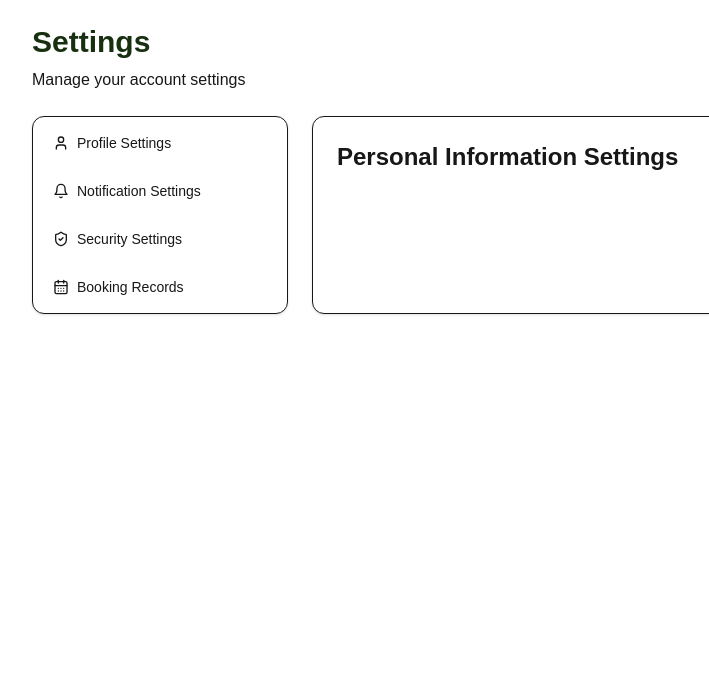
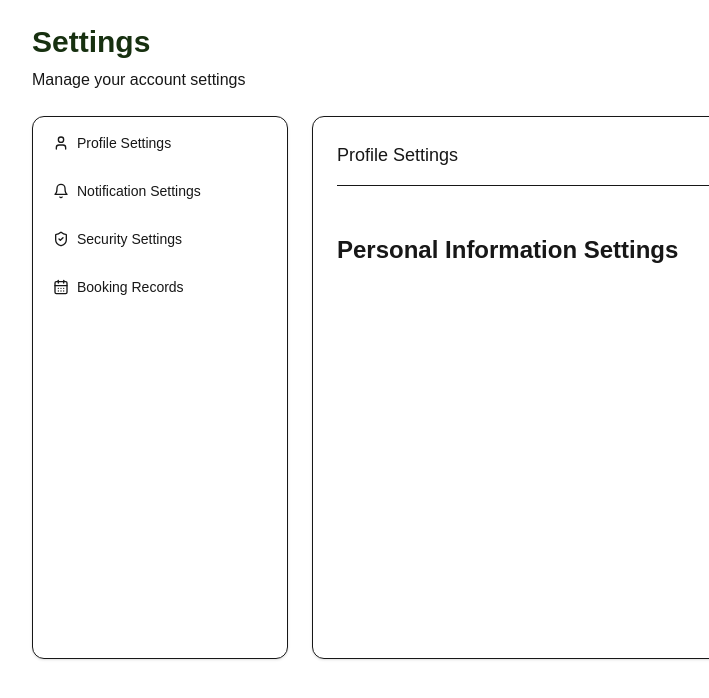
Before and after one commit to Escapsule/Thalitera, a Next.js app: page /settings in a window 1280 px wide. Shown: the top 698 px of the page, without its empty margins (16-725 px from the left). Built offline with nearby package versions, Linux system fonts and the light colour scheme.

Commit message:
Settings-page

```diff
--- a/src/app/settings/page.tsx
+++ b/src/app/settings/page.tsx
@@ -72,6 +72,14 @@ const page = () => {
 
                 {/* Right side content */}
                 <Card className="flex-1 p-4 md:p-6">
+                    {/* title */}
+                    <div className="border-b pb-4 mb-6">
+                        <h2 className="text-lg font-medium">
+                            {navItems.find(item => item.value === activeTab)?.title}
+                        </h2>
+                    </div>
+                    {/* content */}
+                    <div className="min-h-[400px]">
                         {activeTab === "profile" && (
                             <ProfileSettings />
                         )}
@@ -84,6 +92,7 @@ const page = () => {
                         {activeTab === "bookings" && (
                             <BookingRecords />
                         )}
+                    </div>
                 </Card>
 
             </div>
```
Lines whose indentation alone changed are shown as unchanged.
